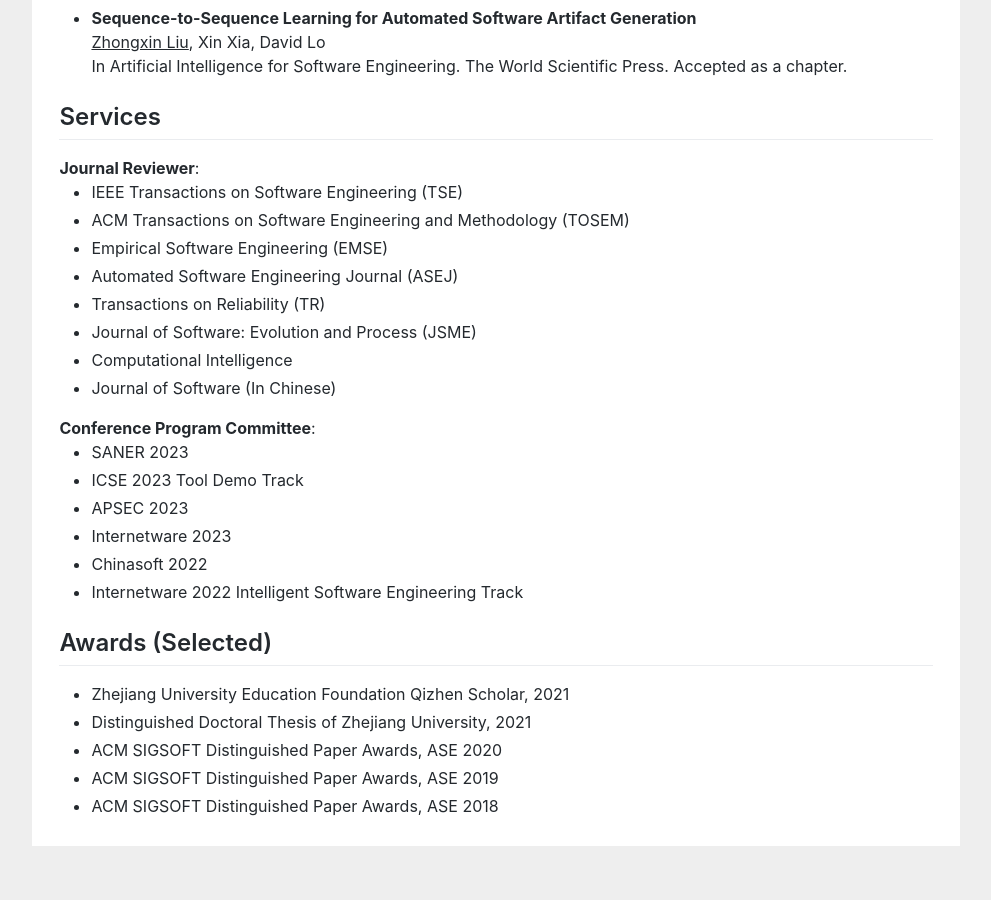
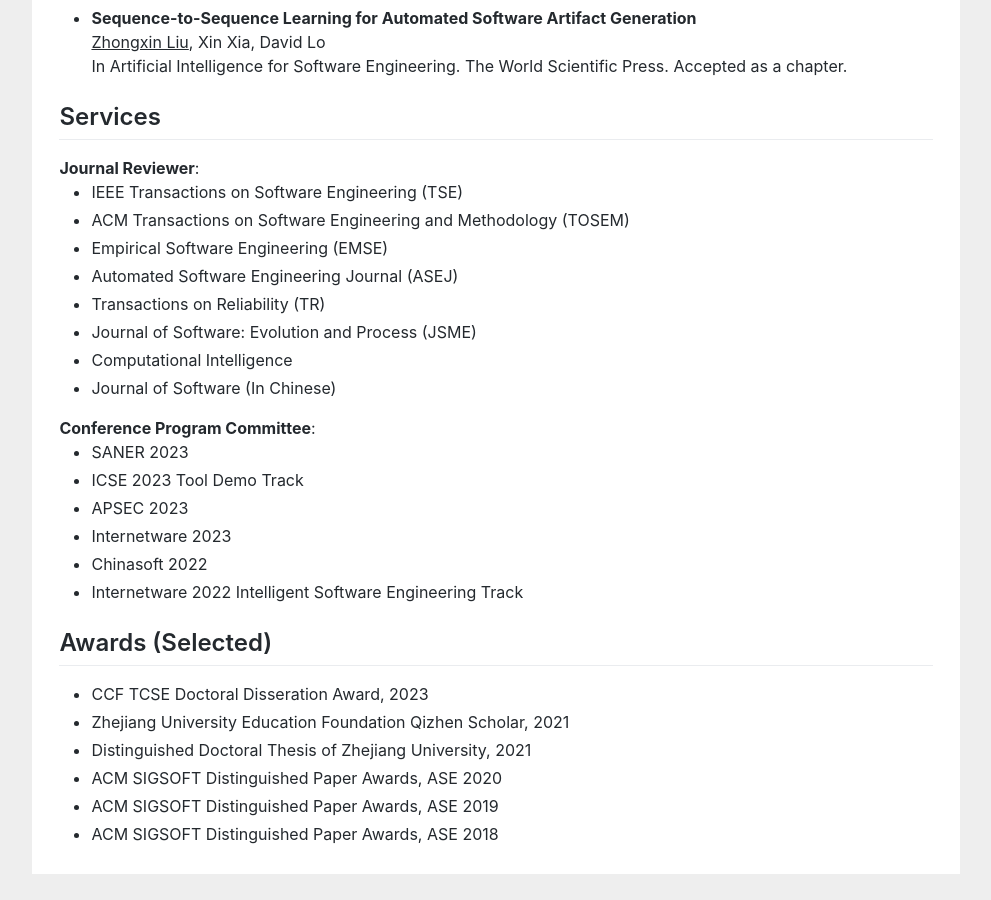
Before and after one commit to zhongxin-liu/zhongxin-liu.github.io, a Jekyll site: the page index.html, which Jekyll copies as it is, in a window 1280 px wide and 900 px high, scrolled down 3115 px. Shown: the whole window, without its empty margins (144-1135 px from the left). Built offline with Jekyll 4.4.1, drawn with Linux system fonts in a browser that asks for light colours; before the commit the page ends 3987 px from its top, so only the background shows below that.

Commit message:
Update index.html

```diff
--- a/index.html
+++ b/index.html
@@ -274,6 +274,7 @@
 
 				<h2>Awards (Selected)</h2>
 				<ul>
+					<li>CCF TCSE Doctoral Disseration Award, 2023</li>
 					<li>Zhejiang University Education Foundation Qizhen Scholar, 2021</li>
 					<li>Distinguished Doctoral Thesis of Zhejiang University, 2021</li>
 					<li>ACM SIGSOFT Distinguished Paper Awards, ASE 2020</li>
```
